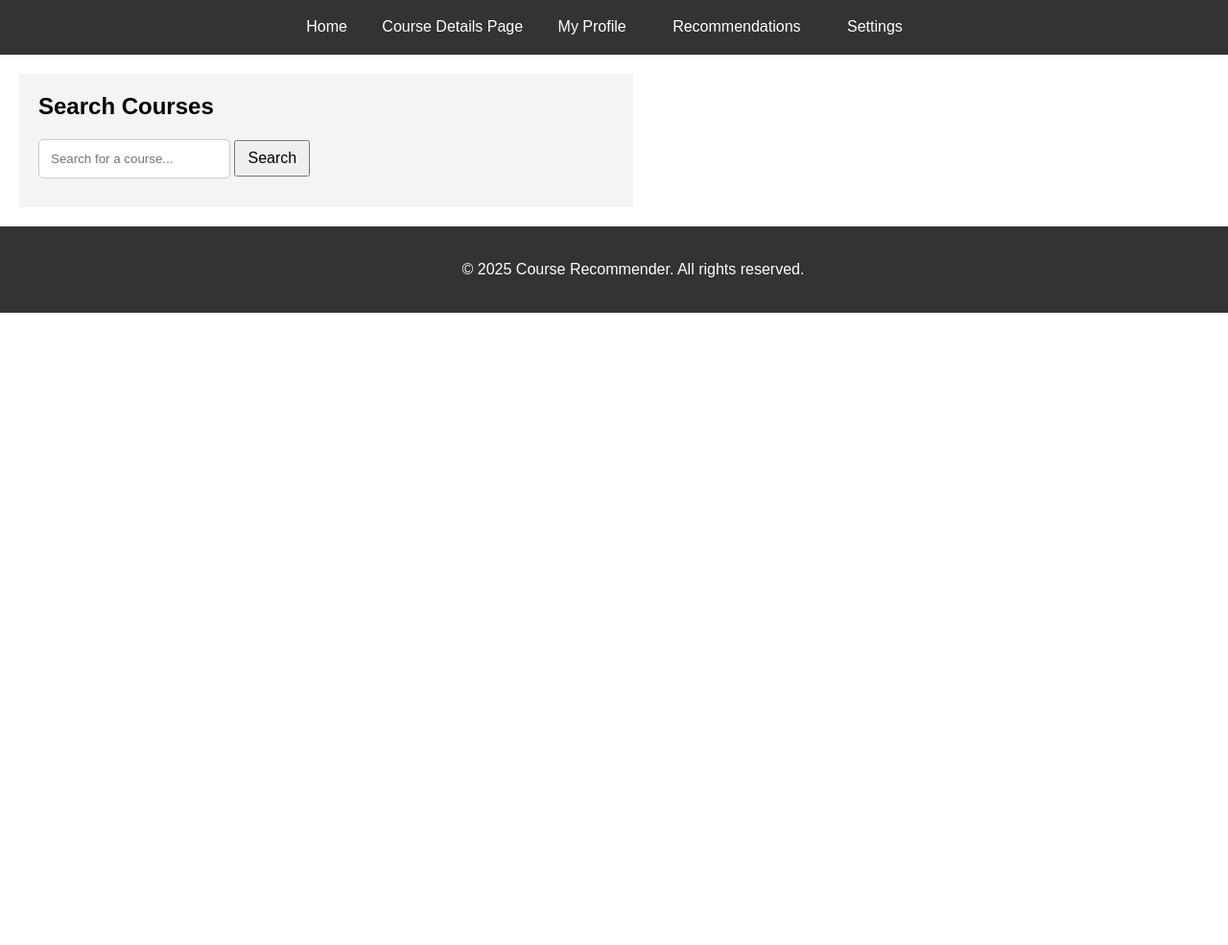
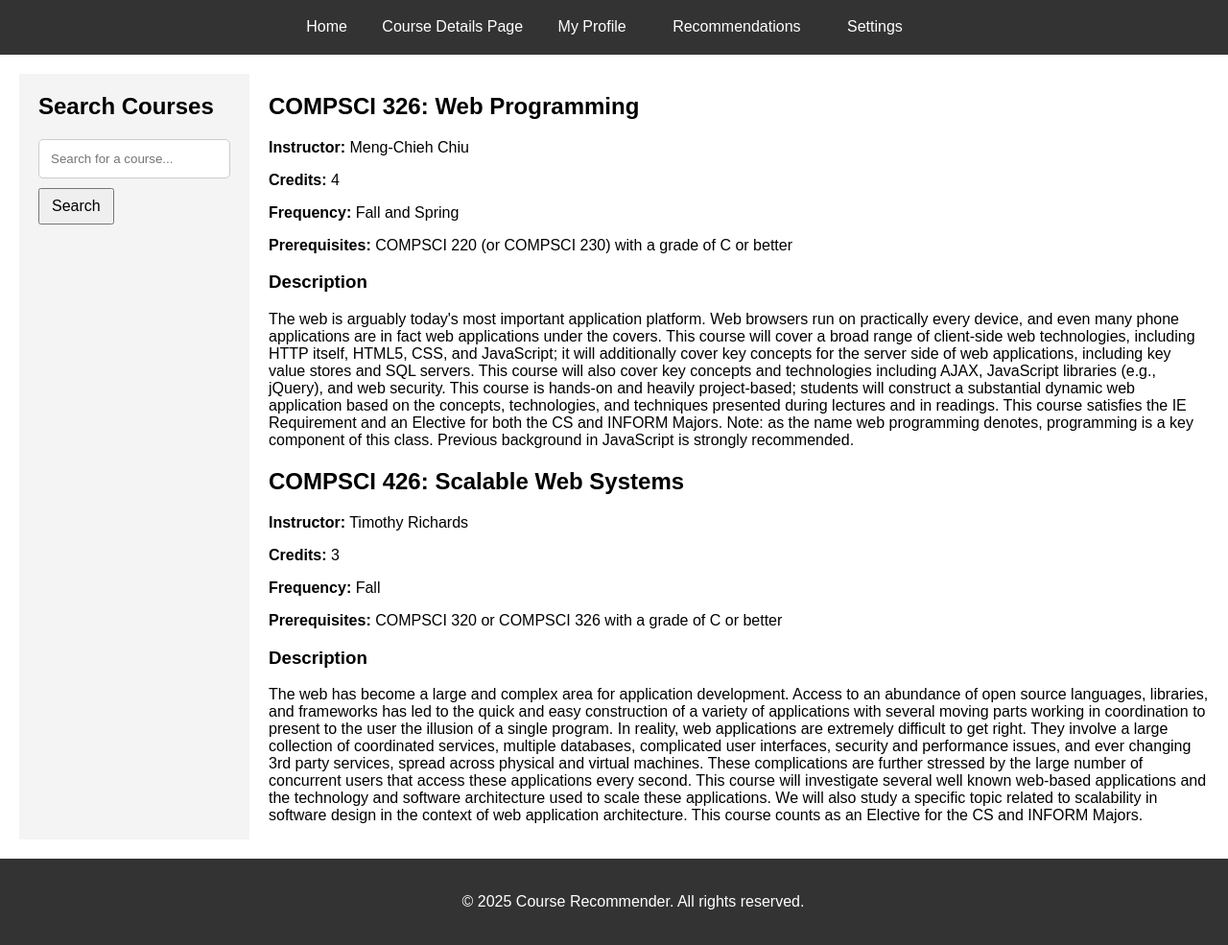
Before and after one commit to voidpls/326_Course_Recommendation_System, a plain HTML site: page src/course_details_page.html in a window 1280 px wide. Shown: the part 81-1066 px from the top of the page at 96% size. Before the commit the page ends 800 px from the top, so only its background shows below. Drawn offline with Linux system fonts and the light colour scheme.

Commit message:
added temporary course description. To be replaced by js and json later.

```diff
--- a/src/course_details_page.html
+++ b/src/course_details_page.html
@@ -31,6 +31,53 @@
   </div>
   <div id="courseList"></div>
   <div id="courseDetails"></div>
+
+
+  <!-- Temp course description, will be replaced by js and json -->
+
+  <div class ="decription">
+    <h2>COMPSCI 326: Web Programming</h2>
+
+    <p><strong>Instructor:</strong> Meng-Chieh Chiu</p>
+    <p><strong>Credits:</strong> 4</p>
+    <p><strong>Frequency:</strong> Fall and Spring</p>
+    <p><strong>Prerequisites:</strong> COMPSCI 220 (or COMPSCI 230) with a grade of C or better</p>
+
+    <h3>Description</h3>
+    <p>
+      The web is arguably today's most important application platform. Web browsers run on practically every device,
+      and even many phone applications are in fact web applications under the covers. This course will cover a broad
+      range of client-side web technologies, including HTTP itself, HTML5, CSS, and JavaScript; it will additionally
+      cover key concepts for the server side of web applications, including key value stores and SQL servers. This
+      course will also cover key concepts and technologies including AJAX, JavaScript libraries (e.g., jQuery), and
+      web security. This course is hands-on and heavily project-based; students will construct a substantial dynamic
+      web application based on the concepts, technologies, and techniques presented during lectures and in readings.
+      This course satisfies the IE Requirement and an Elective for both the CS and INFORM Majors. Note: as the name
+      web programming denotes, programming is a key component of this class. Previous background in JavaScript is
+      strongly recommended.
+    </p>
+
+    <h2>COMPSCI 426: Scalable Web Systems</h2>
+
+    <p><strong>Instructor:</strong> Timothy Richards</p>
+    <p><strong>Credits:</strong> 3</p>
+    <p><strong>Frequency:</strong> Fall</p>
+    <p><strong>Prerequisites:</strong> COMPSCI 320 or COMPSCI 326 with a grade of C or better</p>
+
+    <h3>Description</h3>
+    <p>
+      The web has become a large and complex area for application development. Access to an abundance of open source
+      languages, libraries, and frameworks has led to the quick and easy construction of a variety of applications with
+      several moving parts working in coordination to present to the user the illusion of a single program. In reality,
+      web applications are extremely difficult to get right. They involve a large collection of coordinated services,
+      multiple databases, complicated user interfaces, security and performance issues, and ever changing 3rd party
+      services, spread across physical and virtual machines. These complications are further stressed by the large number
+      of concurrent users that access these applications every second. This course will investigate several well known
+      web-based applications and the technology and software architecture used to scale these applications. We will also
+      study a specific topic related to scalability in software design in the context of web application architecture.
+      This course counts as an Elective for the CS and INFORM Majors.
+    </p>
+  </div>
 </main>
 
 <footer>
```
